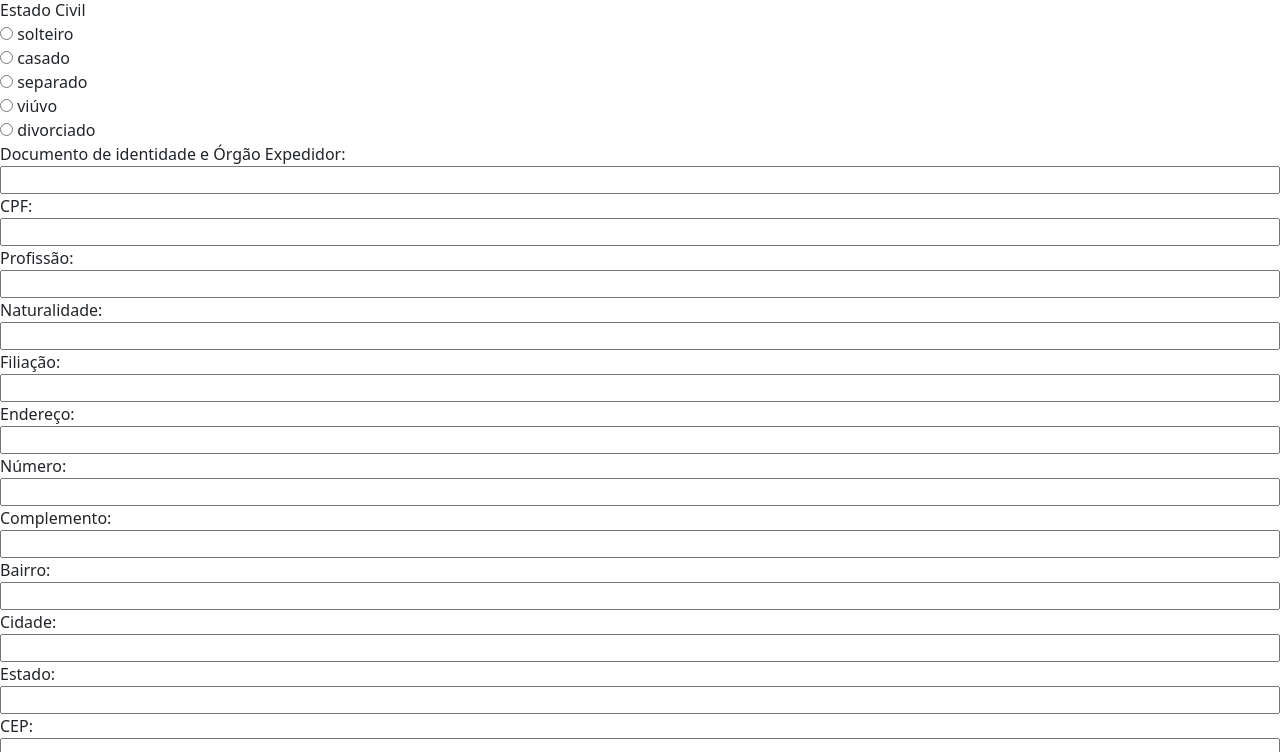
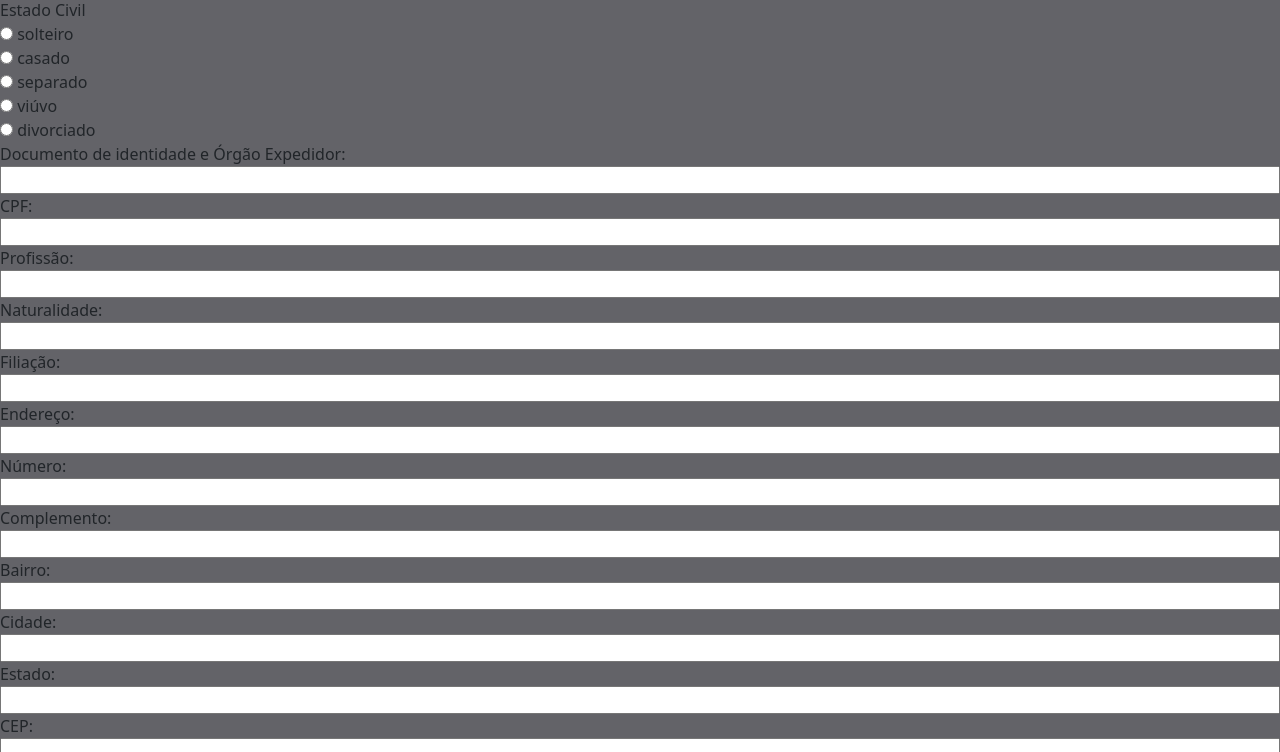
Before and after one commit to ana-beatriz-monteiro/TRAB.-I---2-TRI--FORMULARIOSCOMHTMLECSS, a plain HTML site: page index.html in a window 1280 px wide. Shown: the part 106-858 px from the top of the page. Drawn offline with nearby package versions, Linux system fonts and the light colour scheme.

Commit message:
teste cor

```diff
--- a/css/style.css
+++ b/css/style.css
@@ -4,8 +4,8 @@
 }
 body{
     width:100%;
-    background-color: var(--background-color);
-    color:var(--text-color);
+    background-color: var(--background-color) !important;
+    color: var(--text-color);
 }
 
 * {
```
